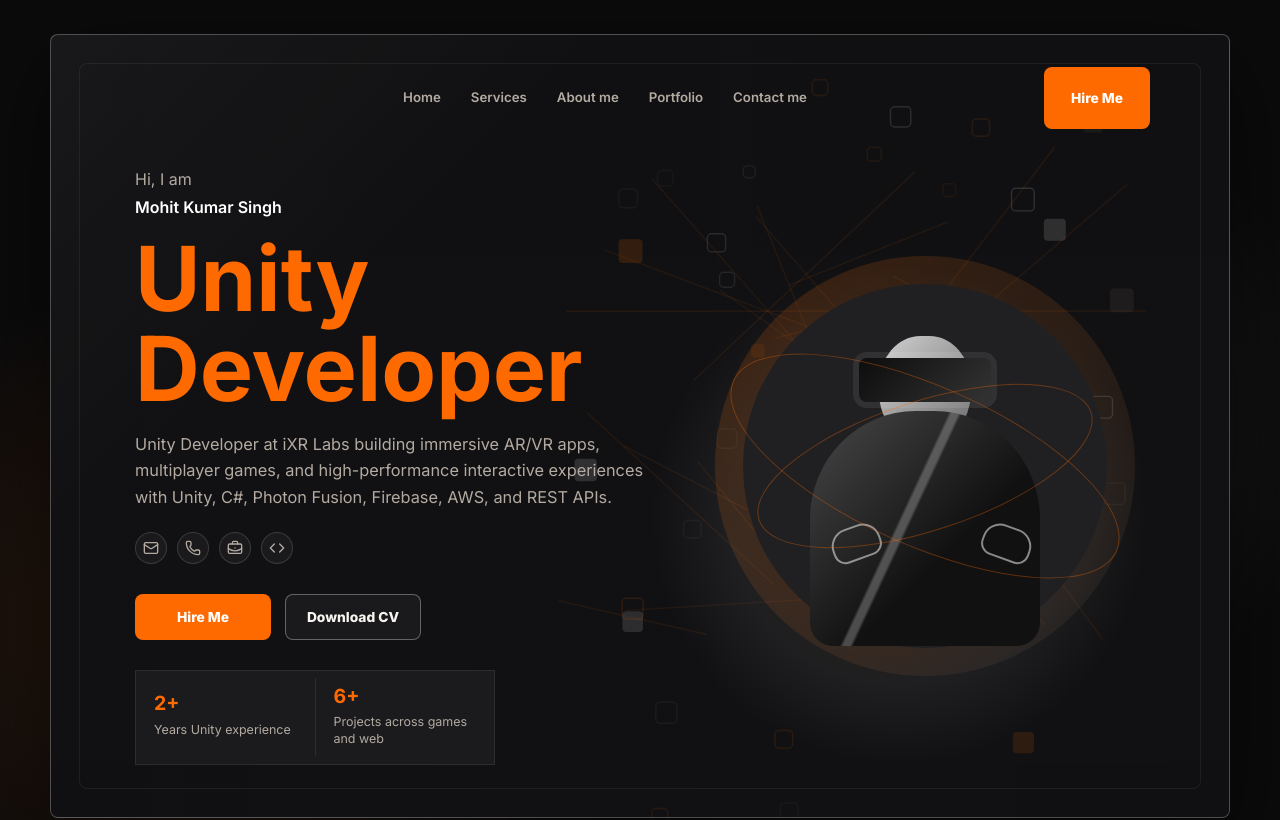
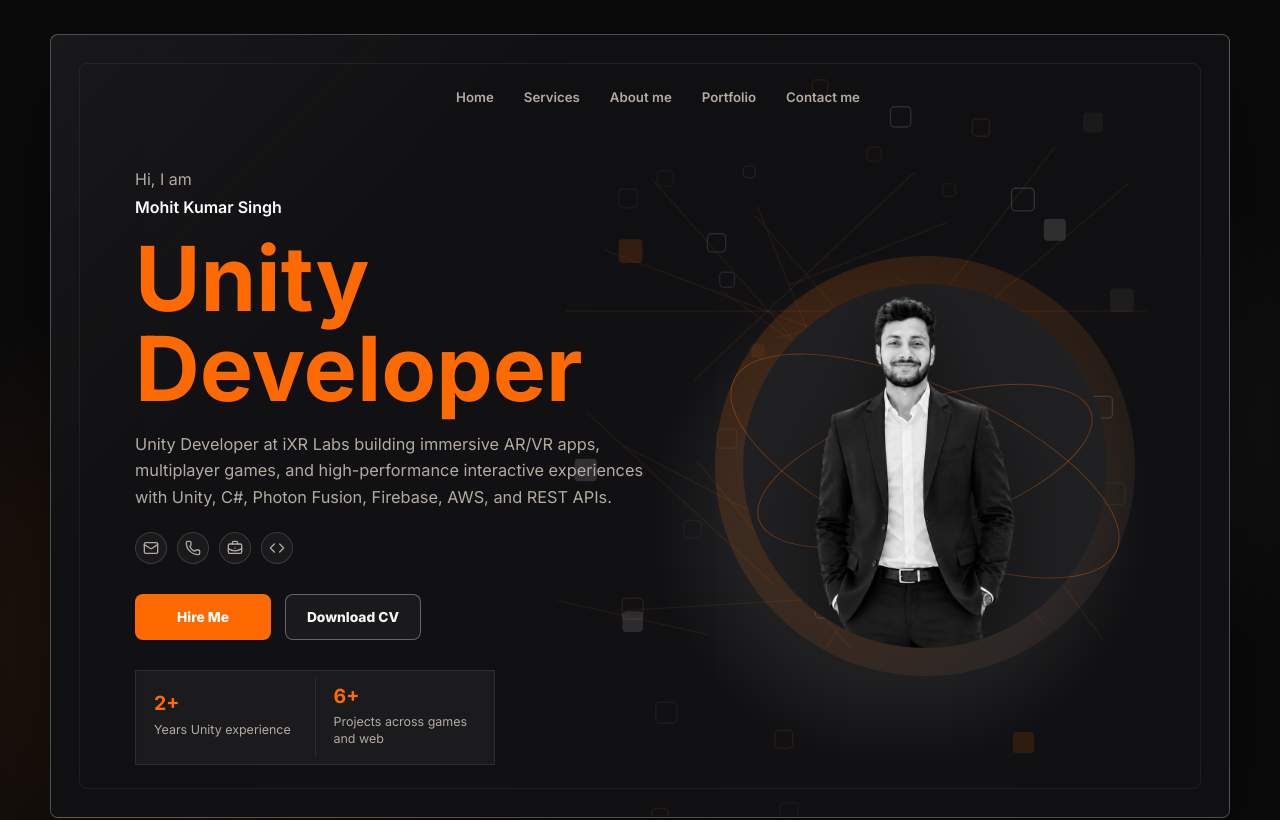
Before and after one commit to MohitKumarSinghIndia/MohitKumarSinghIndia.github.io, a plain HTML site: page index.html in a window 1280 px wide. Shown: the top 820 px of the page. Drawn offline with nearby package versions, Linux system fonts and the light colour scheme.

Commit message:
Update Portfolio

```diff
--- a/index.html
+++ b/index.html
@@ -27,7 +27,6 @@
           <a href="#projects">Portfolio</a>
           <a href="#contact">Contact me</a>
         </nav>
-        <a class="hire-link" href="mailto:Mohitkumarsingh.india@gmail.com">Hire Me</a>
       </header>
 
       <div class="hero-grid">
@@ -64,14 +63,10 @@
           </div>
         </div>
 
-        <div class="hero-visual" aria-label="Unity developer visual">
+        <div class="hero-visual" aria-label="Mohit Kumar Singh portrait">
           <div class="portrait-ring">
             <div class="portrait">
-              <span class="headset"></span>
-              <span class="avatar-head"></span>
-              <span class="avatar-body"></span>
-              <span class="controller left"></span>
-              <span class="controller right"></span>
+              <img src="assets/mohit-profile.png" alt="Mohit Kumar Singh">
             </div>
           </div>
           <div class="orbit orbit-one"></div>
@@ -172,7 +167,7 @@
               <li>Built an in-game economy with coin management, unlockable skins, and pricing logic.</li>
               <li>Developed responsive DOTween UI, panel navigation, real-time updates, audio, haptics, and camera shake.</li>
             </ul>
-            <div class="mini-tags"><span>Unity</span><span>C#</span><span>DOTween</span></div>
+            <div class="mini-tags"><span>Unity</span><span>C#</span><span>DOTween</span><span>Photon Fusion</span><span>ScriptableObjects</span><span>Game Economy</span></div>
           </div>
         </article>
         <article class="project-card">
@@ -183,6 +178,7 @@
             <p class="project-type">VR Quest App</p>
             <h3>Engineering Marvels</h3>
             <p>Educational mixed reality app for assembling engineering modules with multiplayer collaboration, cloud progress, and spatial anchors.</p>
+            <div class="mini-tags"><span>Unity XR</span><span>Meta SDK</span><span>Photon Fusion</span><span>Spatial Anchors</span><span>Firebase</span><span>Quest</span></div>
           </div>
         </article>
         <article class="project-card">
@@ -194,7 +190,7 @@
             <h3>Flappy Bird</h3>
             <p class="project-date">Jan 2025</p>
             <p>Unity learning project recreating classic arcade-style tap-to-fly gameplay with responsive controls, score tracking, game over handling, restart flow, and pause/resume support.</p>
-            <div class="mini-tags"><span>Unity</span><span>C#</span><span>Game State</span></div>
+            <div class="mini-tags"><span>Unity</span><span>C#</span><span>2D Physics</span><span>Game State</span><span>Score System</span></div>
           </div>
         </article>
         <article class="project-card">
@@ -205,6 +201,7 @@
             <p class="project-type">Windows Game</p>
             <h3>Slot Machine Game</h3>
             <p>Unity slot game with wild/scatter logic, free spins, balance checks, responsive UI, animated reels, and multiplier-based wins.</p>
+            <div class="mini-tags"><span>Unity</span><span>C#</span><span>UI Animation</span><span>Game Math</span><span>Win Logic</span></div>
           </div>
         </article>
         <article class="project-card compact-project">
@@ -213,7 +210,7 @@
             <h3>Realtime Chat App</h3>
             <p class="project-date">Mar 2023</p>
             <p>Scalable real-time chatting application for multiple users, using Socket.io for two-way client-server communication, active connections, join-name flow, and instant message exchange.</p>
-            <div class="mini-tags"><span>JavaScript</span><span>Node.js</span><span>Socket.io</span></div>
+            <div class="mini-tags"><span>JavaScript</span><span>Node.js</span><span>Socket.io</span><span>Realtime Events</span><span>Client-Server</span></div>
           </div>
         </article>
         <article class="project-card compact-project">
@@ -222,7 +219,7 @@
             <h3>Weather App</h3>
             <p class="project-date">Aug 2022 - Sep 2022</p>
             <p>Weather app associated with GL Bajaj Institute of Technology and Management. It uses the OpenWeatherMap API for city search, current-location detection, and key weather details.</p>
-            <div class="mini-tags"><span>JavaScript</span><span>REST APIs</span><span>OpenWeatherMap</span></div>
+            <div class="mini-tags"><span>JavaScript</span><span>REST APIs</span><span>OpenWeatherMap</span><span>Geolocation</span><span>API Integration</span></div>
           </div>
         </article>
       </div>
--- a/styles.css
+++ b/styles.css
@@ -363,65 +363,24 @@ h3 {
 
 .portrait {
   position: relative;
-  width: 250px;
-  height: 360px;
-  filter: grayscale(1);
+  z-index: 1;
+  width: calc(100% - 56px);
+  height: calc(100% - 56px);
+  display: flex;
+  align-items: flex-end;
+  justify-content: center;
+  overflow: hidden;
+  border-radius: 50%;
 }
 
-.avatar-head,
-.avatar-body,
-.headset,
-.controller {
-  position: absolute;
-  left: 50%;
-  transform: translateX(-50%);
-}
-
-.avatar-head {
-  top: 50px;
-  width: 92px;
-  height: 108px;
-  border-radius: 45% 45% 48% 48%;
-  background: linear-gradient(135deg, #d7d0c9, #6b6764);
-}
-
-.headset {
-  top: 72px;
-  width: 132px;
-  height: 44px;
-  border-radius: 8px;
-  background: linear-gradient(135deg, #0d0d0e, #353236);
-  box-shadow: 0 0 0 6px rgba(255, 255, 255, 0.08);
-  z-index: 2;
-}
-
-.avatar-body {
-  bottom: 0;
-  width: 230px;
-  height: 235px;
-  border-radius: 46% 46% 10% 10%;
-  background:
-    linear-gradient(115deg, transparent 0 41%, rgba(255, 255, 255, 0.24) 42% 44%, transparent 45%),
-    linear-gradient(135deg, #48484b, #111112 60%);
-}
-
-.controller {
-  bottom: 86px;
-  width: 50px;
-  height: 34px;
-  border: 2px solid rgba(255, 255, 255, 0.5);
-  border-radius: 18px 18px 12px 12px;
-}
-
-.controller.left {
-  left: 31px;
-  transform: rotate(-20deg);
-}
-
-.controller.right {
-  left: auto;
-  right: 18px;
-  transform: rotate(20deg);
+.portrait img {
+  display: block;
+  width: auto;
+  height: 150%;
+  object-fit: contain;
+  object-position: center bottom;
+  transform: translateY(18%);
+  filter: grayscale(1) drop-shadow(0 24px 34px rgba(0, 0, 0, 0.42));
 }
 
 .orbit {
@@ -864,23 +823,8 @@ h3 {
   }
 
   .portrait {
-    width: 190px;
-    height: 275px;
-  }
-
-  .avatar-head {
-    width: 72px;
-    height: 82px;
-  }
-
-  .headset {
-    width: 104px;
-    height: 34px;
-  }
-
-  .avatar-body {
-    width: 178px;
-    height: 178px;
+    width: calc(100% - 56px);
+    height: calc(100% - 56px);
   }
 
   .orbit-one {
```
Also changed, not shown: assets/mohit-profile.png (added).
